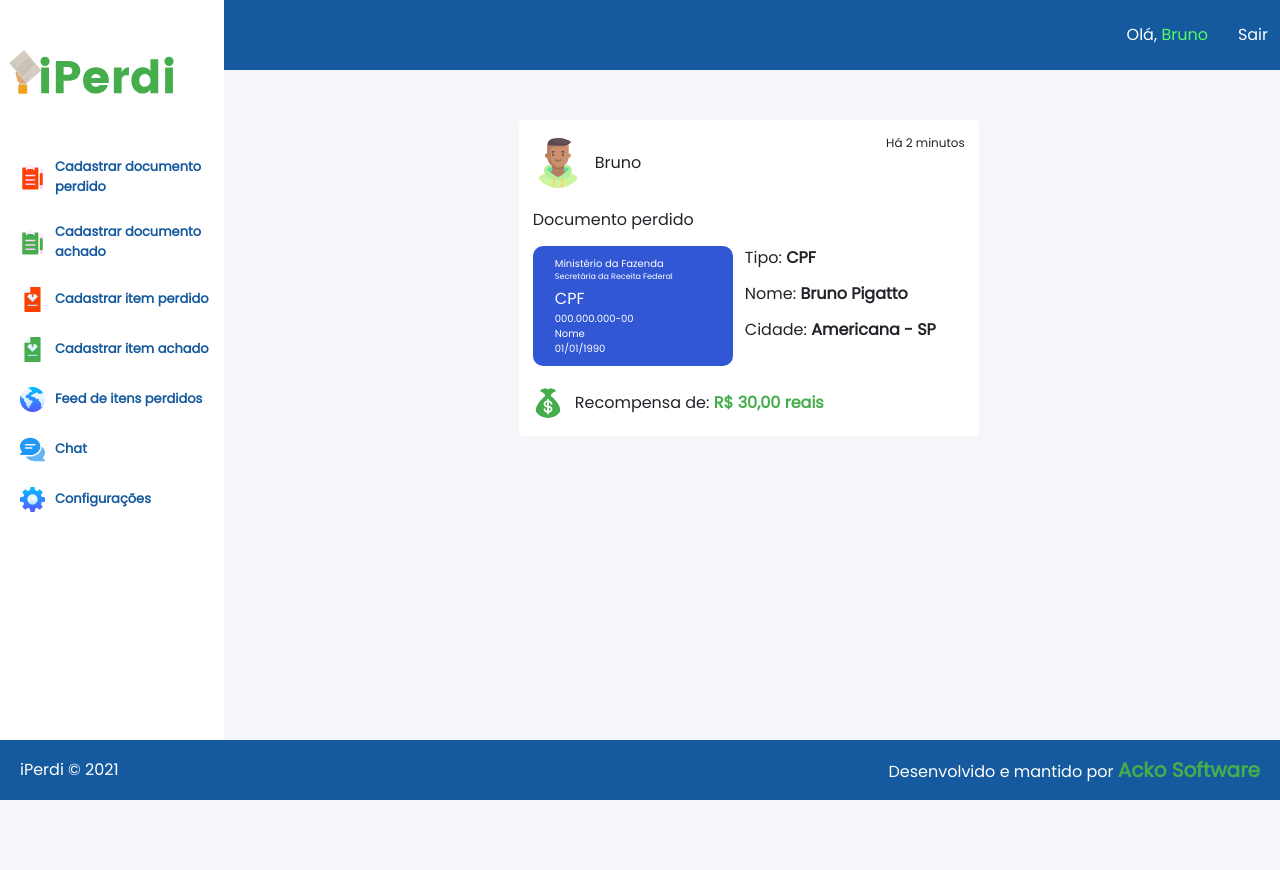
After one commit to BrunoPigatto/iPerdi, a PHP site: page /feed.php in a window 1280 px wide. The commit adds this page. Run offline with PHP 8.4, Linux system fonts and the light colour scheme; some libraries are stand-ins or nearby versions.

Commit message:
50% do módulo feed

```diff
--- /dev/null
+++ b/feed.php
@@ -0,0 +1,56 @@
+<?php include "header-sistema.php" ?>
+
+<section class="section_feed">
+
+    <div class="grid_feed">
+        <div class="cards">
+
+            <div class="feed_card">
+                <div class="avatar_nome">
+                    <div class="img">
+                        <img src="img/boy.svg" alt="">
+
+                        <div class="nome">
+                        <p>Bruno</p>
+                        </div>
+                    </div>
+                    <div class="horario">
+                        <p>Há 2 minutos</p>
+                    </div>
+                </div> <!-- fim avatar_nome -->
+                <p style="margin-top:20px;margin-left:0px;">Documento perdido</p>
+                <div class="documento">
+                    <div class="div_tipo-cpf">
+                        <div class="card-cpf">
+                            <a href="cadastro-cpf.php">
+                                <p style="font-size:10px;margin-bottom:0px;">Ministério da Fazenda</p>
+                                <p style="font-size:8px;margin-bottom:4px;">Secretária da Receita Federal</p>
+                                <p class="card_p-cpf">CPF</p>
+                                <p style="font-size:10px;margin-bottom:0px;">000.000.000-00</p>
+                                <p style="font-size:10px;margin-bottom:0px;">Nome</p>
+                                <p style="font-size:10px;margin-bottom:0px;">01/01/1990</p>
+                            </a>
+                        </div> <!--Fim card-cpf-->
+                    </div> <!-- div_tipo-cpf-->
+                    <div class="infos">
+                        <div class="tipo">
+                            <p style="margin-bottom:12px">Tipo: <span>CPF</span></p>
+                            <p style="margin-bottom:12px">Nome: <span>Bruno Pigatto</span></p>
+                            <p>Cidade: <span>Americana - SP</span></p>
+                        </div>
+                    </div>
+                </div> <!-- fim documento -->
+                <div class="recompensa">
+                    <div class="img">
+                        <img src="img/money-bag.svg" alt="">
+                    </div>
+                    <p>Recompensa de: <span>R$ 30,00 reais</span></p>
+                </div>
+            </div> <!-- fim feed_card -->
+        </div>
+    </div>
+
+</section>
+
+
+<?php include "footer-sistema.php" ?>
--- a/header-sistema.php
+++ b/header-sistema.php
@@ -48,7 +48,7 @@
 
                 <div class="div_menu-lateral-img-link">
                     <img src="img/globe.svg" alt="">
-                    <a href="#">Feed de itens perdidos</a>
+                    <a href="feed.php">Feed de itens perdidos</a>
                 </div>
 
                 <div class="div_menu-lateral-img-link">
--- a/style/css-geral.css
+++ b/style/css-geral.css
@@ -370,7 +370,7 @@ button:focus {
 .menu-toggle, .btn_menu-toggle {
     display: none;
 }
-.section-1_cadastrar-doc, .section_cadastro-doc {
+.section-1_cadastrar-doc, .section_cadastro-doc, .section_feed {
     width: 100%;
     height: 100vh;
     padding-left: 18%;
@@ -1187,6 +1187,75 @@ button:focus {
 .footer-sistema .footer_marca{
     width: 100%;
 }
+.feed_card{
+    width: 460px;
+    height: auto;
+    background-color: #FFFFFF;
+}
+.grid_feed{
+    display: flex;
+    align-items: center;
+    justify-content: center;
+}
+.section_feed .cards{
+    padding-top: 50px;
+}
+.section_feed p{
+    margin-bottom: 0px;
+    margin-left: 12px;
+}
+
+.feed_card .avatar_nome{
+    display: flex;
+    align-items: center;
+    justify-content: space-between;
+}
+.feed_card .img img{
+    width: 50px;
+    border-radius: 30px;
+}
+.feed_card{
+    padding: 18px 14px;
+    border-radius: 4px;
+}
+.feed_card .img{
+    display: flex;
+    align-items: center;
+}
+.feed_card .horario{
+    font-size: 12px;
+}
+.feed_card .horario p{
+    position: relative;
+    top: -20px;
+}
+.feed_card .documento{
+    display: flex;
+    justify-content: space-between;
+    margin-top: 14px;
+}
+.feed_card .documento .infos{
+    width: 100%;
+}
+.feed_card .documento .infos span{
+    font-weight: 700;
+}
+.feed_card .div_tipo-cpf{
+    margin-right: 0px;
+}
+.feed_card .recompensa{
+    display: flex;
+    align-items: center;
+    margin-top: 22px;
+}
+.feed_card .recompensa img{
+    width: 30px;
+}
+.feed_card .recompensa span{
+    font-weight: 700;
+    color: #45AD4C;
+}
+
 
 /* Responsivo*/
 @media(max-width: 1666px){
```
Also changed, not shown: img/money-bag.svg (added).
